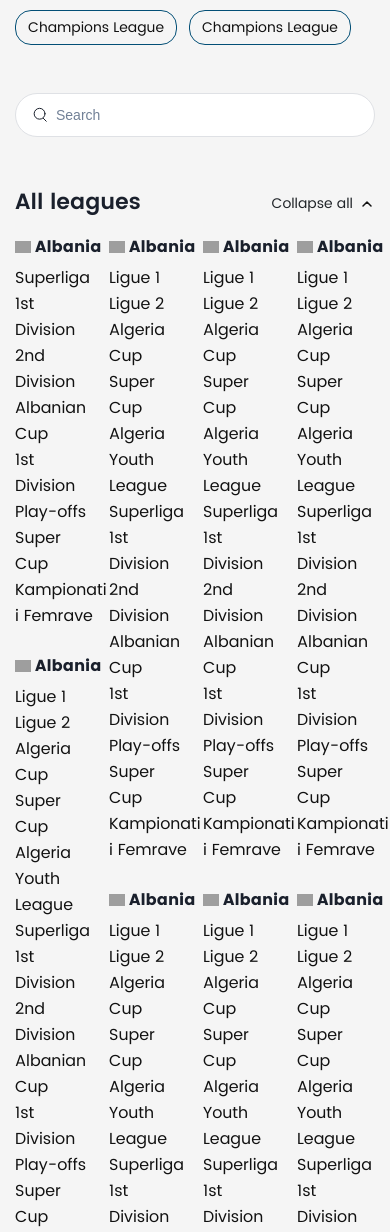
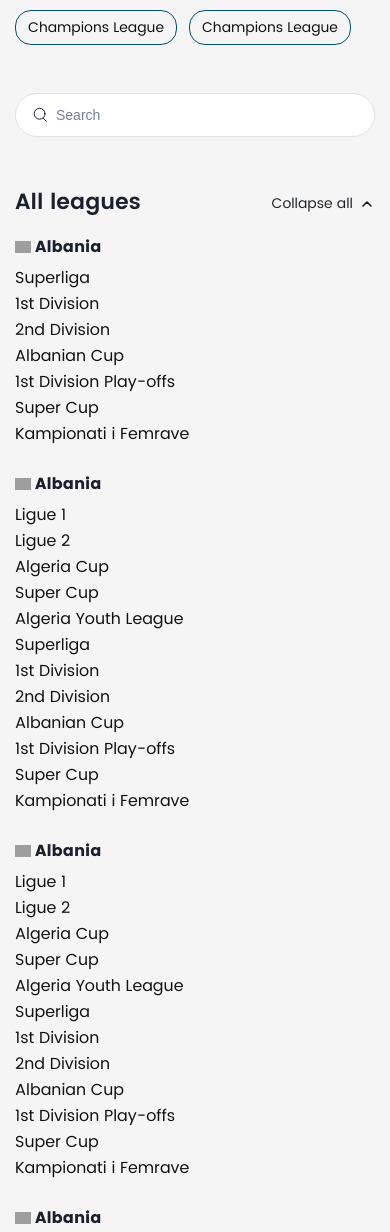
Before and after one commit to khoa96/APKhybrid, a PHP site: page /leagues.php in a window 390 px wide. Shown: the part 1103-2335 px from the top of the page. Run offline with PHP 8.4, Linux system fonts and the light colour scheme; grey boxes are pictures that could not be loaded.

Commit message:
update css

```diff
--- a/css/header.css
+++ b/css/header.css
@@ -198,6 +198,11 @@
   align-items: center;
   flex-wrap: wrap;
 }
+@media only screen and (max-width: 991px) {
+  .footer .footer-content .menu-footer {
+    justify-content: center;
+  }
+}
 .footer .footer-content .menu-footer li {
   min-width: max-content;
   margin-right: 16px;
--- a/css/main.css
+++ b/css/main.css
@@ -979,6 +979,13 @@
   padding: 0;
   list-style: none;
 }
+@media only screen and (max-width: 991px) {
+  .all-league-page-wrapper .box-all-league-wrapper .list-country-groups {
+    display: flex;
+    flex-wrap: wrap;
+    flex-direction: column;
+  }
+}
 .all-league-page-wrapper .box-all-league-wrapper .list-country-groups .country-group {
   margin-bottom: 24px;
   -moz-column-break-inside: avoid;
--- a/scss/_main.scss
+++ b/scss/_main.scss
@@ -1047,6 +1047,12 @@
       padding: 0;
       list-style: none;
 
+      @include mq(max_md) {
+        display: flex;
+        flex-wrap: wrap;
+        flex-direction: column;
+      }
+
       .country-group {
         margin-bottom: 24px;
         -moz-column-break-inside: avoid;
--- a/scss/_page-header.scss
+++ b/scss/_page-header.scss
@@ -184,6 +184,10 @@
       align-items: center;
       flex-wrap: wrap;
 
+      @include mq(max_md) {
+        justify-content: center;
+      }
+
       li {
         min-width: max-content;
         margin-right: 16px;
```
Also changed, not shown: 2 other files.
